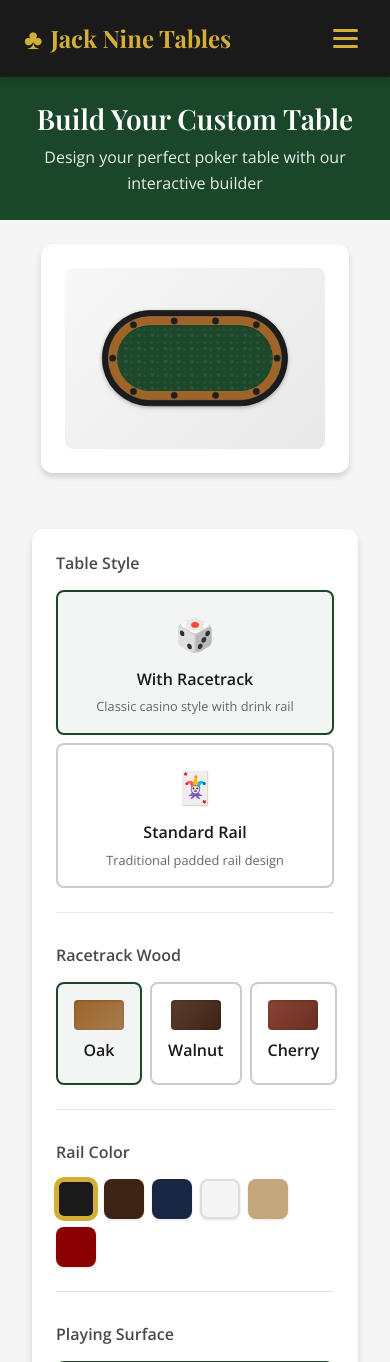
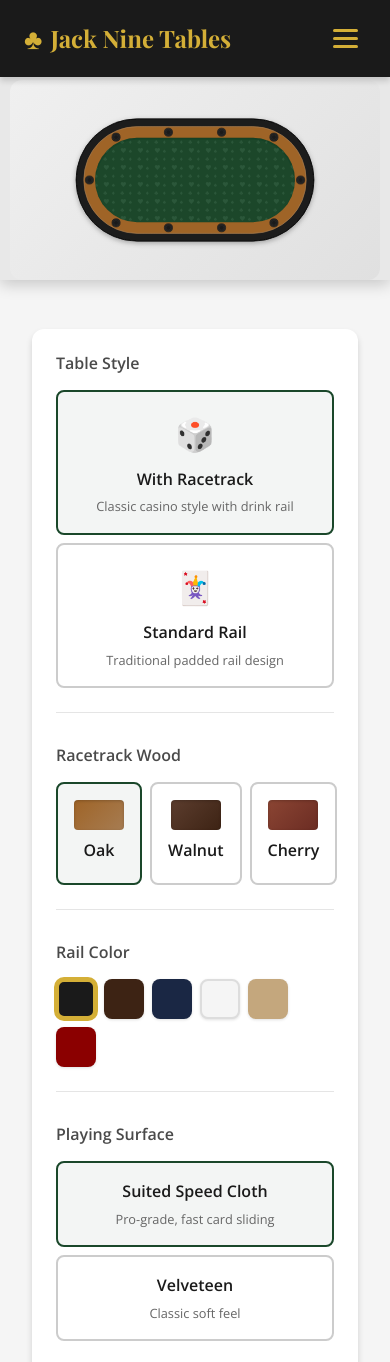
Before and after one commit to cyberfyed/jackninetables, a PHP site: page /builder.php in a window 390 px wide. Shown: the top 1362 px of the page. Run offline with PHP 8.4, Linux system fonts and the light colour scheme; a stand-in replaces the project's code that opens the database connection.

Commit message:
Add sticky table preview for mobile builder
- Fixed table preview stays at top while options scroll underneath
- Gray preview area extends below table for cleaner visual separation
- Hide hero banner on mobile to maximize screen space
- Better mobile UX for table customization

🤖 Generated with [Claude Code](https://claude.com/claude-code)

Co-Authored-By: Claude Opus 4.5 <noreply@anthropic.com>

```diff
--- a/assets/css/builder.css
+++ b/assets/css/builder.css
@@ -481,20 +481,24 @@
 /* Responsive */
 @media (max-width: 992px) {
     .builder-hero {
-        position: relative;
-        top: 0;
+        display: none !important;
     }
 
     .builder-page {
         flex-direction: column;
-        padding-top: 0;
+        padding-top: 220px !important;
     }
 
     .builder-left {
-        position: relative;
-        top: 0;
-        width: 100%;
-        height: auto;
+        position: fixed !important;
+        top: 70px !important;
+        left: 0 !important;
+        right: 0 !important;
+        width: 100% !important;
+        height: 210px !important;
+        z-index: 100;
+        background: var(--gray-100);
+        box-shadow: 0 4px 15px rgba(0,0,0,0.15);
     }
 
     .builder-right {
@@ -503,7 +507,24 @@
     }
 
     .builder-preview {
-        padding: var(--space-lg);
+        padding: var(--space-sm);
+        height: 100%;
+    }
+
+    .preview-card {
+        padding: var(--space-sm);
+        max-width: 100%;
+        height: 100%;
+    }
+
+    .preview-container {
+        padding: var(--space-xs);
+        height: 100%;
+    }
+
+    .table-svg {
+        height: 100%;
+        max-height: 170px;
     }
 }
 
--- a/assets/js/builder.js
+++ b/assets/js/builder.js
@@ -32,6 +32,7 @@ class PokerTableBuilder {
 
     init() {
         this.bindEvents();
+        this.setupMobileSticky();
 
         // Load saved design if available
         if (typeof loadedDesign !== 'undefined' && loadedDesign) {
@@ -42,6 +43,40 @@ class PokerTableBuilder {
         this.toggleRacetrackOptions();
 
         this.renderTable();
+    }
+
+    setupMobileSticky() {
+        // Apply fixed positioning for mobile via JS
+        if (window.innerWidth <= 992) {
+            const builderLeft = document.querySelector('.builder-left');
+            const builderPage = document.querySelector('.builder-page');
+            const builderHero = document.querySelector('.builder-hero');
+            const builderPreview = document.querySelector('.builder-preview');
+            const previewCard = document.querySelector('.preview-card');
+            const previewContainer = document.querySelector('.preview-container');
+
+            // Fixed gray area - taller to extend below table
+            if (builderLeft) {
+                builderLeft.style.cssText = 'position: fixed; top: 60px; left: 0; right: 0; width: 100%; height: 280px; z-index: 100; background: #e8e8e8; box-shadow: 0 4px 15px rgba(0,0,0,0.2);';
+            }
+            // Push options down below the fixed area
+            if (builderPage) {
+                builderPage.style.paddingTop = '300px';
+            }
+            if (builderHero) {
+                builderHero.style.display = 'none';
+            }
+            // Position table at top of the gray area
+            if (builderPreview) {
+                builderPreview.style.cssText = 'padding: 10px 10px 40px 10px; height: auto;';
+            }
+            if (previewCard) {
+                previewCard.style.cssText = 'padding: 0; margin: 0; background: transparent; box-shadow: none; max-width: 100%;';
+            }
+            if (previewContainer) {
+                previewContainer.style.cssText = 'padding: 15px; background: linear-gradient(135deg, #f0f0f0 0%, #e0e0e0 100%); border-radius: 12px;';
+            }
+        }
     }
 
     loadDesign(design) {
@@ -433,13 +468,6 @@ class PokerTableBuilder {
         }
 
         this.svg.innerHTML = svg;
-
-        // Auto-scroll to top on mobile after option changes
-        if (window.innerWidth <= 768) {
-            setTimeout(() => {
-                window.scrollTo({ top: 0, behavior: 'smooth' });
-            }, 100);
-        }
     }
 
     renderCupHolders(cx, cy, rx, ry, offset, inRacetrack = false) {
```
